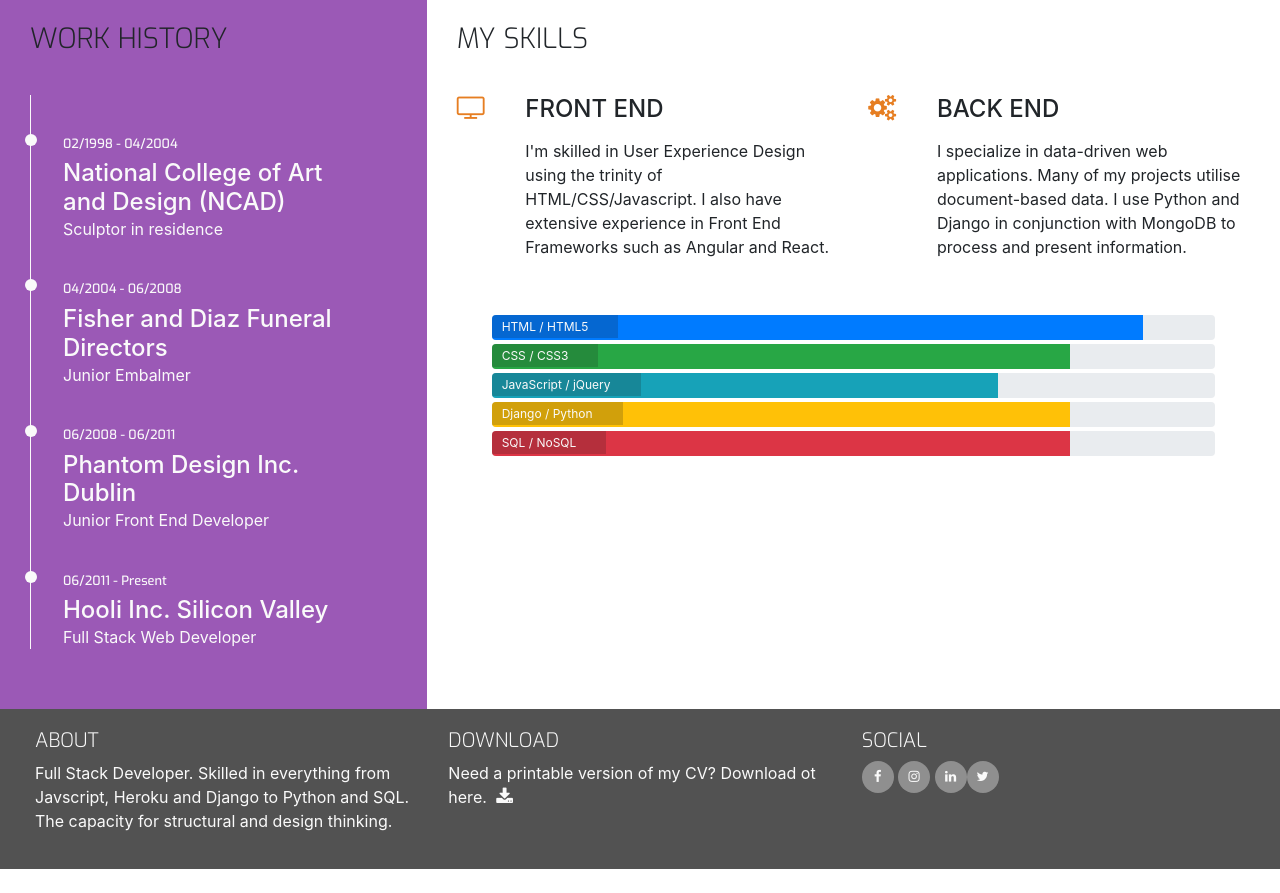
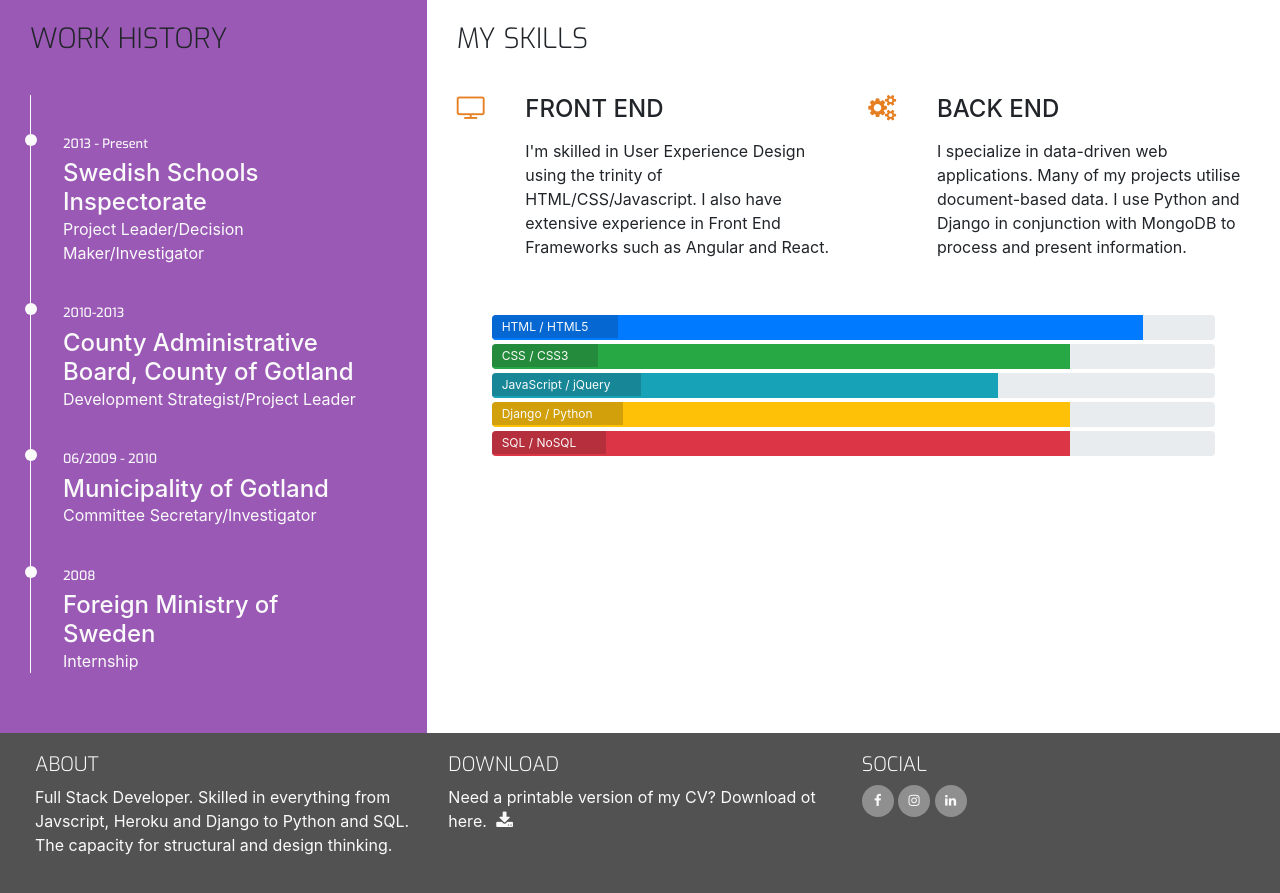
Before and after one commit to aslinedvinsson/Resume, a plain HTML site: page resume.html in a window 1280 px wide. Shown: the part 372-1265 px from the top of the page. Before the commit the page ends 1241 px from the top, so only its background shows below. Drawn offline with nearby package versions, Linux system fonts and the light colour scheme.

Commit message:
Updating work history

```diff
--- a/resume.html
+++ b/resume.html
@@ -15,7 +15,7 @@
 <body>
     <header>
         <div class="row no-gutters">
-            <a class="col-md-4 logo" href="02-index.html"></a>
+            <a class="col-md-4 logo" href="index.html"></a>
             <div class="col-md-8">
                 <div class="row no-gutters bg-color-name-title">
                     <div class="col heading">
@@ -27,19 +27,19 @@
                     <div class="col">
                         <ul id="nav" class="list-inline menucontainer">
                             <li class="col-6 col-sm-3 list-inline-item ui-menu-color-home menuitem">
-                                <a href="#" class="hvr-sweep-to-bottom"><i class="fa fa-home"
+                                <a href="index.html" class="hvr-sweep-to-bottom"><i class="fa fa-home"
                                         aria-hidden="true"></i><span>Home</span></a>
                             </li>
                             <li class="col-6 col-sm-3 list-inline-item ui-menu-color-resume menuitem">
-                                <a href="#" class="hvr-sweep-to-bottom"><i class="fa fa-graduation-cap"
+                                <a href="resume.html" class="hvr-sweep-to-bottom"><i class="fa fa-graduation-cap"
                                         aria-hidden="true"></i><span>Resume</span></a>
                             </li>
                             <li class="col-6 col-sm-3 list-inline-item ui-menu-color-contact menuitem">
-                                <a href="#" class="hvr-sweep-to-bottom"><i class="fa fa-comment-o"
+                                <a href="contact.html" class="hvr-sweep-to-bottom"><i class="fa fa-comment-o"
                                         aria-hidden="true"></i><span>Contact</span></a>
                             </li>
                             <li class="col-6 col-sm-3 list-inline-item ui-menu-color-download menuitem">
-                                <a href="#" class="hvr-sweep-to-bottom"><i class="fa fa-download"
+                                <a href="assets/cv/cv.pdf" target="_blank" class="hvr-sweep-to-bottom"><i class="fa fa-download"
                                         aria-hidden="true"></i><span>Download CV</span></a>
                             </li>
                         </ul>
@@ -60,21 +60,21 @@
                         </div>
                     </div>
                     <div class="history-items">
-                        <div class="timeline-item" data-dates="02/1998 - 04/2004">
-                            <h4>National College of Art and Design (NCAD)</h4>
-                            <p>Sculptor in residence</p>
+                        <div class="timeline-item" data-dates="2013 - Present">
+                            <h4>Swedish Schools Inspectorate</h4>
+                            <p>Project Leader/Decision Maker/Investigator</p>
                         </div>
-                        <div class="timeline-item" data-dates="04/2004 - 06/2008">
-                            <h4>Fisher and Diaz Funeral Directors</h4>
-                            <p>Junior Embalmer</p>
+                        <div class="timeline-item" data-dates="2010-2013">
+                            <h4>County Administrative Board, County of Gotland</h4>
+                            <p>Development Strategist/Project Leader</p>
                         </div>
-                        <div class="timeline-item" data-dates="06/2008 - 06/2011">
-                            <h4>Phantom Design Inc. Dublin</h4>
-                            <p>Junior Front End Developer</p>
+                        <div class="timeline-item" data-dates="06/2009 - 2010">
+                            <h4>Municipality of Gotland</h4>
+                            <p>Committee Secretary/Investigator</p>
                         </div>
-                        <div class="timeline-item" data-dates="06/2011 - Present">
-                            <h4>Hooli Inc. Silicon Valley</h4>
-                            <p>Full Stack Web Developer</p>
+                        <div class="timeline-item" data-dates="2008">
+                            <h4>Foreign Ministry of Sweden</h4>
+                            <p>Internship</p>
                         </div>
                     </div>
                 </div>
@@ -162,7 +162,7 @@
             <div class="col-sm-4">
                 <h5 class="uppercase general-sub">Download</h5>
                 <p class="inline-block">Need a printable version of my CV? Download ot here.
-                    <a href="#" target="_blank" class="cv-pdf">
+                    <a href="assets/cv/cv.pdf" target="_blank" class="cv-pdf">
                         <i class="fa fa-download" aria-hidden="true"></i>
                         <span class="sr-only">Download link.</span>
                     </a>
@@ -184,16 +184,10 @@
                     </a>
                     </li>
                     <li class="list-inline-item">
-                        <a target="_blank" href="#">
+                        <a target="_blank" href="https://www.linkedin.com/in/ann-edvinsson">
                         <i class="fa fa-linkedin" aria-hidden="true"></i>
                         <span class="sr-only">Linkedin</span>
                     </a>
-                    <li class="list-inline-item">
-                        <a target="_blank" href="#">
-                        <i class="fa fa-twitter" aria-hidden="true"></i>
-                        <span class="sr-only">Twitter</span>
-                    </a>
-                    </li>
                     </li>
                 </ul>
             </div>
```
